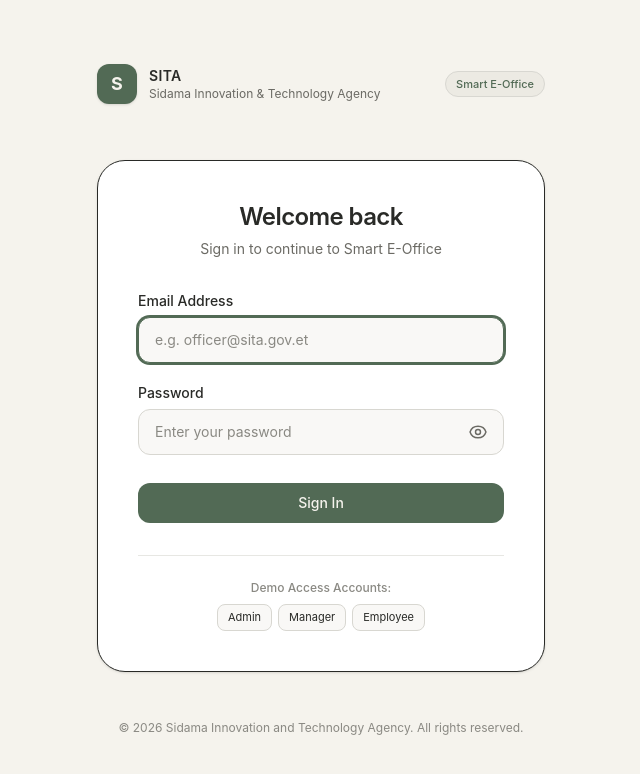
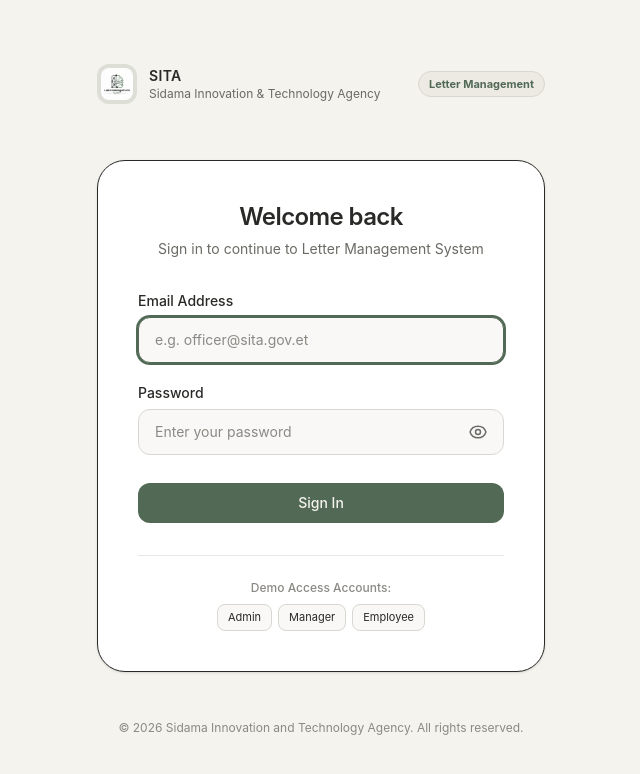
Before and after one commit to EndriasEshetu/Letter-Management-System, a React (Vite) app in the folder letter-frontend/: page /login in a window 1280 px wide. Shown: the top 774 px of the page, without its empty margins (319-959 px from the left). Built offline with nearby package versions, Linux system fonts and the light colour scheme; no server answers.

Commit message:
feat: add logo

```diff
--- a/letter-frontend/src/components/layout/Sidebar.tsx
+++ b/letter-frontend/src/components/layout/Sidebar.tsx
@@ -2,6 +2,7 @@ import React from 'react';
 import { NavLink, useLocation } from 'react-router-dom';
 import { useAuth } from '@/hooks/useAuth';
 import { getNavItemsForRole } from '@/routes/navigation';
+import logoLetter from '@/assets/logo-letter.png';
 
 interface SidebarProps {
   onCloseMobile?: () => void;
@@ -83,9 +84,11 @@ export const Sidebar: React.FC<SidebarProps> = ({ onCloseMobile }) => {
       <div className="flex-1 overflow-y-auto px-4 py-6">
         {/* Branding Logo Header */}
         <div className="flex items-center space-x-3 px-3 mb-8">
-          <div className="w-9 h-9 bg-[#526A55] text-[#F5F3ED] rounded-xl flex items-center justify-center font-bold text-base shadow-sm flex-shrink-0">
-            L
-          </div>
+          <img
+            src={logoLetter}
+            alt="SITA LMS Logo"
+            className="w-10 h-10 object-contain rounded-xl bg-[#526A55]/20 p-1 flex-shrink-0"
+          />
           <div className="min-w-0">
             <h1 className="text-sm font-bold text-[#F5F3ED] tracking-tight truncate leading-tight">
               Letter Management
--- a/letter-frontend/src/pages/LandingPage.tsx
+++ b/letter-frontend/src/pages/LandingPage.tsx
@@ -1,6 +1,7 @@
 import React, { useState } from 'react';
 import { useNavigate } from 'react-router-dom';
 import screenAsset from '@/assets/screen.png';
+import logoLetter from '@/assets/logo-letter.png';
 
 export const LandingPage: React.FC = () => {
   const navigate = useNavigate();
@@ -27,9 +28,11 @@ export const LandingPage: React.FC = () => {
             onClick={() => window.scrollTo({ top: 0, behavior: 'smooth' })}
             className="flex items-center space-x-3 cursor-pointer group"
           >
-            <div className="w-10 h-10 bg-[#3B4E3D] text-[#F5F3ED] rounded-xl flex items-center justify-center font-bold text-lg shadow-sm group-hover:bg-[#2B3E30] transition-colors">
-              L
-            </div>
+            <img
+              src={logoLetter}
+              alt="SITA LMS Logo"
+              className="w-11 h-11 object-contain rounded-xl bg-[#526A55]/15 p-1 shadow-xs group-hover:scale-105 transition-transform"
+            />
             <div className="flex flex-col">
               <span className="text-base font-extrabold tracking-tight text-[#292A27] group-hover:text-[#3B4E3D] transition-colors">
                 Letter Management System
@@ -629,9 +632,11 @@ export const LandingPage: React.FC = () => {
             {/* Brand Col */}
             <div className="space-y-4 md:col-span-1">
               <div className="flex items-center space-x-3">
-                <div className="w-8 h-8 bg-[#3B4E3D] text-[#F5F3ED] rounded-xl flex items-center justify-center font-bold text-sm">
-                  L
-                </div>
+                <img
+                  src={logoLetter}
+                  alt="SITA LMS Logo"
+                  className="w-9 h-9 object-contain rounded-xl bg-[#526A55]/15 p-1"
+                />
                 <span className="text-sm font-extrabold text-[#292A27]">
                   Letter Management System
                 </span>
--- a/letter-frontend/src/pages/auth/Login.tsx
+++ b/letter-frontend/src/pages/auth/Login.tsx
@@ -5,6 +5,7 @@ import Input from '@/components/common/Input';
 import PasswordInput from '@/components/common/PasswordInput';
 import Button from '@/components/common/Button';
 import Alert from '@/components/common/Alert';
+import logoLetter from '@/assets/logo-letter.png';
 
 export const Login: React.FC = () => {
   const navigate = useNavigate();
@@ -74,16 +75,18 @@ export const Login: React.FC = () => {
       {/* Top Header Branding */}
       <header className="w-full max-w-md flex items-center justify-between py-4 mb-2">
         <div className="flex items-center space-x-3">
-          <div className="w-10 h-10 bg-[#526A55] text-[#F5F3ED] rounded-xl flex items-center justify-center font-bold text-lg shadow-sm">
-            S
-          </div>
+          <img
+            src={logoLetter}
+            alt="SITA LMS Logo"
+            className="w-10 h-10 object-contain rounded-xl bg-[#526A55]/15 p-1 flex-shrink-0"
+          />
           <div>
             <h1 className="text-sm font-semibold tracking-wide text-[#292A27] uppercase">SITA</h1>
             <p className="text-xs text-[#6B6A64]">Sidama Innovation & Technology Agency</p>
           </div>
         </div>
-        <span className="text-[11px] font-medium px-2.5 py-1 bg-[#ECEAE3] text-[#526A55] rounded-full border border-[#D8D7D1]">
-          Smart E-Office
+        <span className="text-[11px] font-bold px-2.5 py-1 bg-[#ECEAE3] text-[#526A55] rounded-full border border-[#D8D7D1]">
+          Letter Management
         </span>
       </header>
 
@@ -92,7 +95,7 @@ export const Login: React.FC = () => {
         <div className="bg-white border border-[#292A27]/08 rounded-[1.75rem] p-7 md:p-10 shadow-sm transition-all">
           <div className="mb-8 text-center">
             <h2 className="text-2xl font-semibold text-[#292A27] tracking-tight mb-1.5">Welcome back</h2>
-            <p className="text-sm text-[#6B6A64]">Sign in to continue to Smart E-Office</p>
+            <p className="text-sm text-[#6B6A64]">Sign in to continue to Letter Management System</p>
           </div>
 
           {error && (
```
Also changed, not shown: letter-frontend/src/assets/logo-letter.png (added), 1 other file (tests, documents, lock files or other folders).
